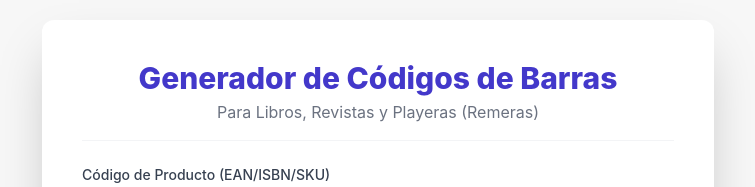
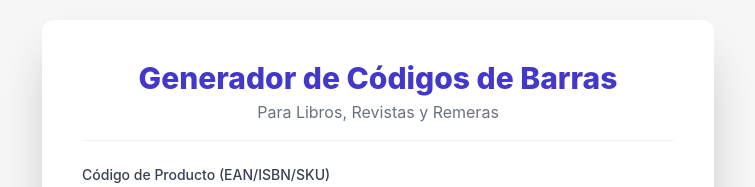
Before and after one commit to tatomagno/TTL-CODIGO-BARRAS, a plain HTML site: page index.html in a window 1280 px wide. Shown: the top 187 px of the page, without its empty margins (262-1017 px from the left). Drawn offline with nearby package versions, Linux system fonts and the light colour scheme.

Commit message:
Update index.html

```diff
--- a/index.html
+++ b/index.html
@@ -62,7 +62,7 @@
     <div class="w-full max-w-2xl bg-white p-6 md:p-10 rounded-xl shadow-2xl space-y-6">
         <header class="text-center pb-4 border-b border-gray-100">
             <h1 class="text-3xl font-extrabold text-indigo-700">Generador de Códigos de Barras</h1>
-            <p class="text-gray-500 mt-1">Para Libros, Revistas y Playeras (Remeras)</p>
+            <p class="text-gray-500 mt-1">Para Libros, Revistas y Remeras</p>
         </header>
 
         <!-- Controles de entrada -->
@@ -218,4 +218,5 @@
 
     </script>
 </body>
+
 </html>
```
